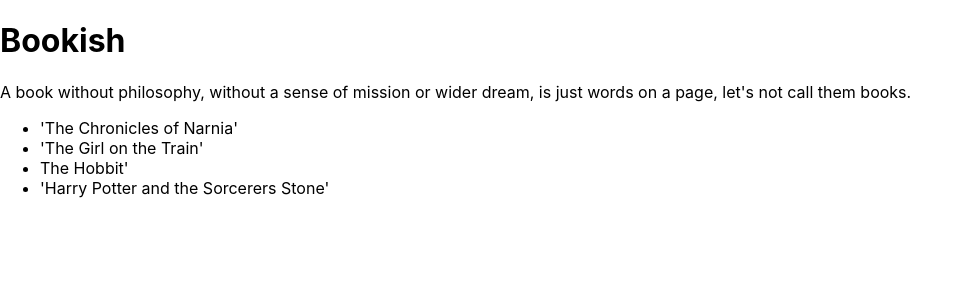
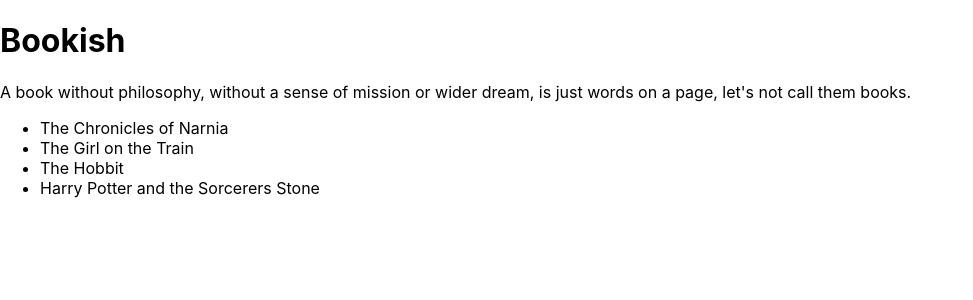
Before and after one commit to Sundas-Munir/reactbook, a React (Create React App) app in the folder book/: page / in a window 1280 px wide. Shown: the top 300 px of the page, without its empty margins (0-973 px from the left). Built offline with nearby package versions, Linux system fonts and the light colour scheme.

Commit message:
intro to props

```diff
--- a/book/src/App.js
+++ b/book/src/App.js
@@ -1,13 +1,19 @@
 // App.js
 import BookList from './components/booklist';
-function App() {
-
+import React, { useState } from 'react';
+  function App() {
+    const [books, setBooks] = useState([
+      'The Chronicles of Narnia',
+      'The Girl on the Train',
+      'The Hobbit',
+      'Harry Potter and the Sorcerers Stone',
+    ]);
 
 return (
     <>
       <h1>Bookish</h1>
       <p>A book without philosophy, without a sense of mission or wider dream, is just words on a page, let's not call them books.</p>
-      <BookList />
+     <BookList book={books} />
 
     </>
   );
--- a/book/src/components/booklist.js
+++ b/book/src/components/booklist.js
@@ -1,15 +1,16 @@
 // components/BookList.js
 import React from 'react';
 
-export default function Booklist() {
+export default function Booklist(props) {
+
   return (
     <div>
     <ul>
-    <li>'The Chronicles of Narnia'</li>
-    <li>'The Girl on the Train'</li>
-    <li>The Hobbit'</li>
-    <li>'Harry Potter and the Sorcerers Stone'</li>
+    <li>{props.book[0]}</li>
+        <li>{props.book[1]}</li>
+        <li>{props.book[2]}</li>
+        <li>{props.book[3]}</li>
     </ul>
      </div>
   );
-  };
+};
```
